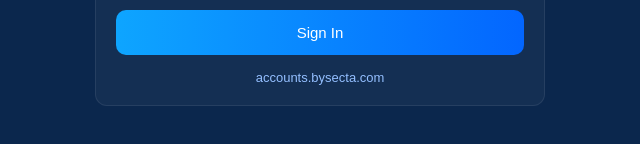
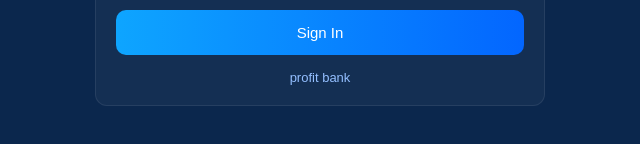
Before and after one commit to cryptocoin-1/Bitcoin-, a plain HTML site: page index.html in a window 1280 px wide. Shown: the part 472-616 px from the top of the page, 320-960 px from the left. Drawn offline with Linux system fonts and the light colour scheme.

Commit message:
Update index.html

```diff
--- a/index.html
+++ b/index.html
@@ -135,7 +135,7 @@ button{
     <button id="loginBtn">Sign In</button>
 
     <div class="footer">
-        accounts.bysecta.com
+        profit bank
     </div>
 
 </div>
```
